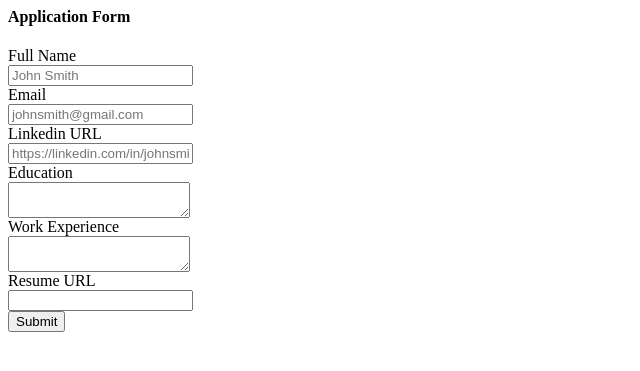
After one commit to SREELAKSHMISNAIR/careers-website, a Flask app: template templates/application_form.html in a window 1280 px wide. The commit adds this page. Shown: the top 371 px of the page, without its empty margins (0-640 px from the left). Run offline with Flask 3, Linux system fonts and the light colour scheme; the template is opened without the code that fills it, so the values that code supplies are empty.

Commit message:
stored job application in database

```diff
--- a/app.py
+++ b/app.py
@@ -1,5 +1,5 @@
-from flask import Flask, render_template, jsonify
-from database import load_jobs_from_db, load_job_from_db
+from flask import Flask, render_template, jsonify, request
+from database import load_jobs_from_db, load_job_from_db, add_application_to_db
 
 app = Flask(__name__)
 
@@ -25,6 +25,13 @@ def show_job(id):
 
   return render_template('jobpage.html', job=job)
 
+@app.route("/job/<id>/apply", methods=['post'])
+def apply_to_job(id):
+  data = request.form
+  job = load_job_from_db(id)
+  add_application_to_db(id, data)
+
+  return render_template('application_submitted.html', application=data, job=job)
 
 if __name__ == "__main__":
   app.run(host='0.0.0.0', debug=True)  #port=8080)
--- a/database.py
+++ b/database.py
@@ -27,3 +27,9 @@ def load_job_from_db(id):
       return None
     else:
       return rows[0]._asdict()
+
+def add_application_to_db(job_id, data):
+  with engine.connect() as conn:
+    query = text("insert into applications(job_id,full_name,email,linkedin_url,education,work_experience,resume_url) values(:job_id,:full_name,:email,:linkedin_url,:education,:work_experience,:resume_url)")
+
+    conn.execute(query,{"job_id": job_id,"full_name": data['full_name'],"email": data['email'],"linkedin_url": data['linkedin_url'],"education": data['education'],"work_experience": data['work_experience'],"resume_url": data['resume_url']})
--- /dev/null
+++ b/templates/application_form.html
@@ -0,0 +1,34 @@
+<h4>Application Form</h4>
+<form action="/job/{{job['id']}}/apply" method="post">
+
+  <div class="mb-2">
+    <label>Full Name</label><br>
+    <input type="text" name="full_name" placeholder= "John Smith">
+  </div>
+
+  <div class="mb-2">
+    <label>Email</label><br>
+    <input type="text" name="email" placeholder= "johnsmith@gmail.com">
+  </div>
+
+  <div class="mb-2">
+    <label>Linkedin URL</label><br>
+    <input type="text" name="linkedin_url" placeholder= "https://linkedin.com/in/johnsmith">
+  </div>
+
+  <div class="mb-2">
+    <label>Education</label><br>
+    <textarea name="education"></textarea>
+  </div>
+
+  <div class="mb-2">
+    <label>Work Experience</label><br>
+    <textarea name="work_experience"></textarea>
+  </div>
+
+  <div class="mb-2">
+    <label>Resume URL</label><br>
+    <input type="text" name="resume_url">
+  </div>
+  <input type="submit">
+</form>
--- a/templates/jobpage.html
+++ b/templates/jobpage.html
@@ -30,6 +30,8 @@
 
       <h4>Salary</h4>
       <p>{{job['currency']}}{{job['salary']}}</p>
+
+      {% include 'application_form.html' %}
       {% include 'footer.html' %}
     </div>
   </body>
```
Also changed, not shown: templates/application_submitted.html (added, +37 -0 lines), 1 other file.
